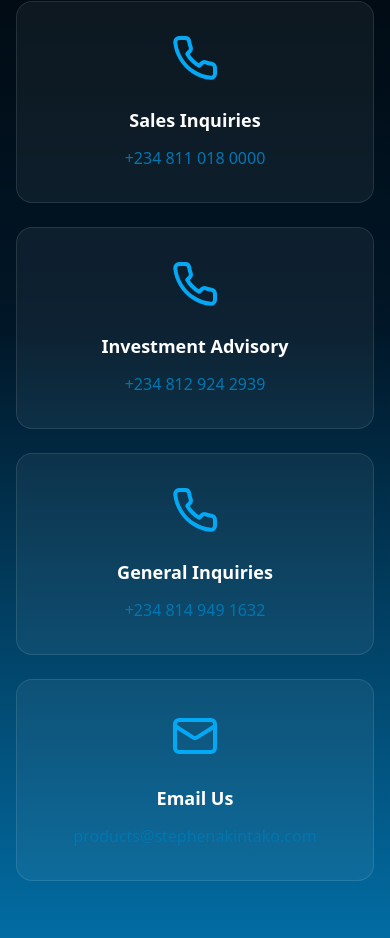
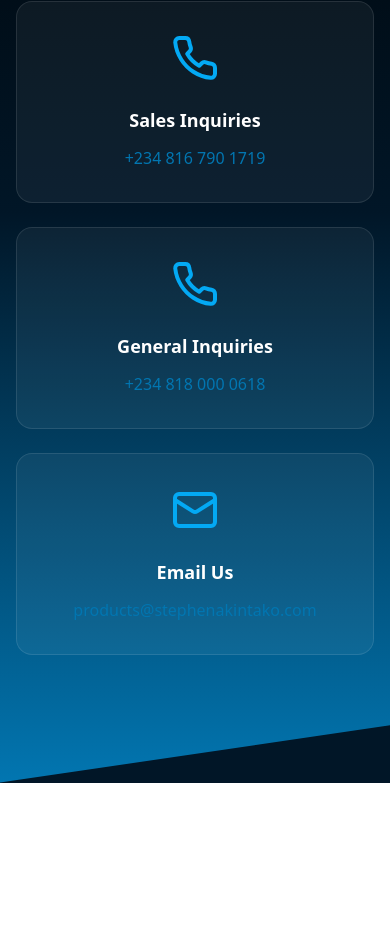
Before and after one commit to gtextsoft/SAFDOHA, a React (Vite) app: page / in a window 390 px wide. Shown: the part 6133-7071 px from the top of the page. After the commit the page ends 6948 px from the top, so only its background shows below. Built offline with nearby package versions, Linux system fonts and the light colour scheme.

Commit message:
update phone numbers

```diff
--- a/src/App.tsx
+++ b/src/App.tsx
@@ -290,20 +290,7 @@ function App() {
                   href="tel:+2348110180000"
                   className="block text-center text-[#0276B1] hover:text-[#03A9F4] transition-colors"
                 >
-                  +234 811 018 0000
-                </a>
-              </div>
-
-              <div className="group p-8 rounded-2xl glass-effect hover-scale transition-all duration-300">
-                <Phone className="w-12 h-12 mx-auto mb-6 text-[#03A9F4] group-hover:scale-110 transition-transform" />
-                <p className="font-semibold text-lg text-center mb-3">
-                  Investment Advisory
-                </p>
-                <a
-                  href="tel:+2348129242939"
-                  className="block text-center text-[#0276B1] hover:text-[#03A9F4] transition-colors"
-                >
-                  +234 812 924 2939
+                  +234 816 790 1719
                 </a>
               </div>
 
@@ -316,7 +303,7 @@ function App() {
                   href="tel:+2348149491632"
                   className="block text-center text-[#0276B1] hover:text-[#03A9F4] transition-colors"
                 >
-                  +234 814 949 1632
+                  +234 818 000 0618
                 </a>
               </div>
 
```
